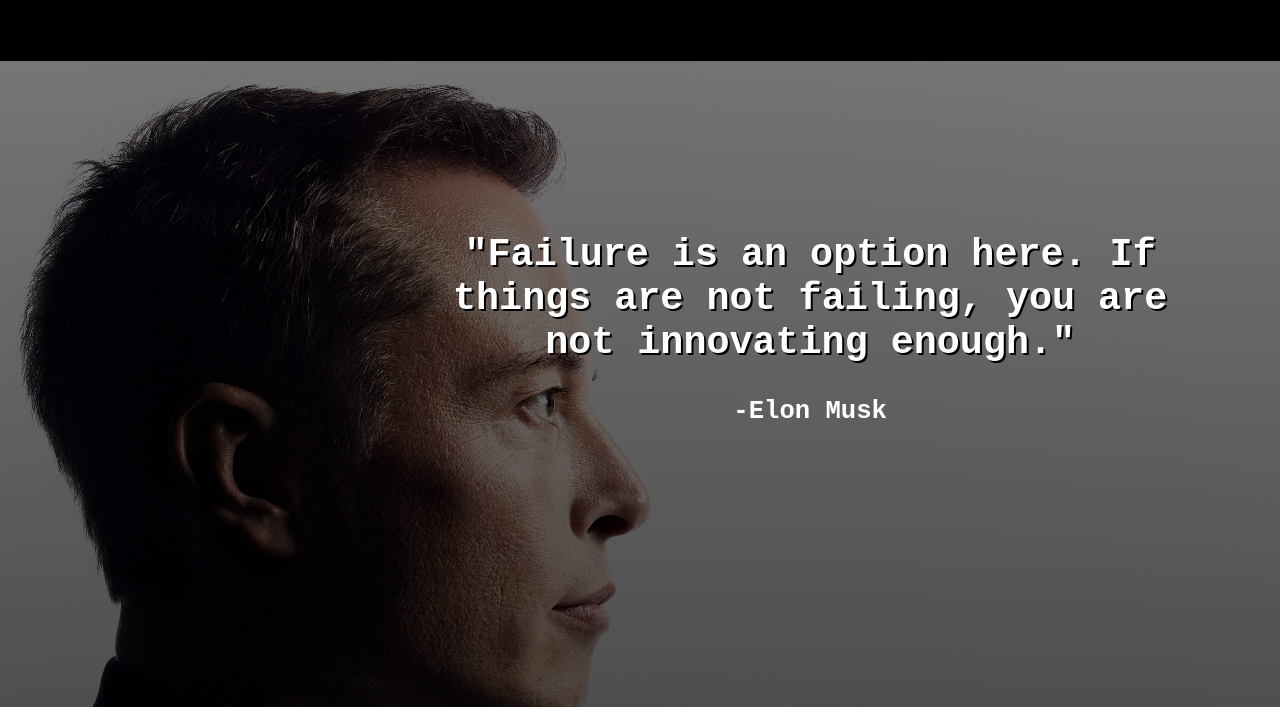
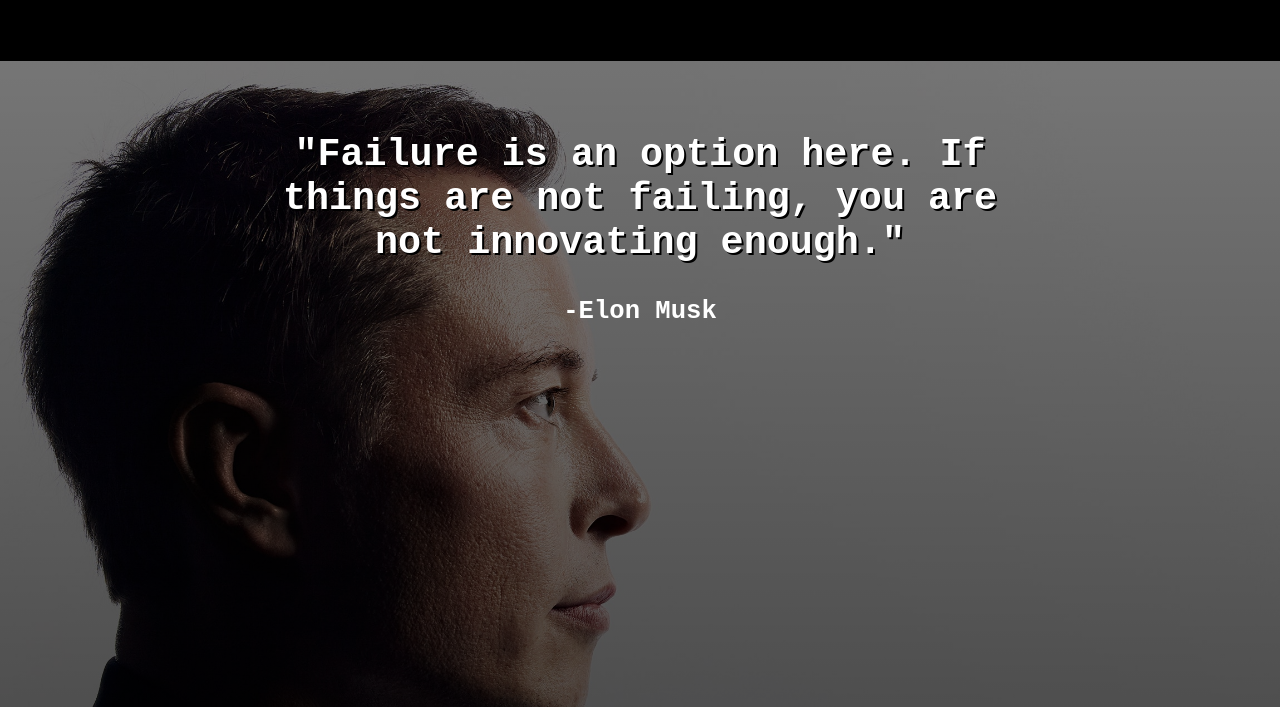
Before and after one commit to apitongcm/Tributepage, a plain HTML site: page index.html in a window 1280 px wide. Shown: the part 1499-2206 px from the top of the page. Drawn offline with nearby package versions, Linux system fonts and the light colour scheme.

Commit message:
center quote

```diff
--- a/main.css
+++ b/main.css
@@ -89,10 +89,7 @@ p{
     width:100vw;
     height:100vh;
     display:flex;
-    justify-content:right;
-    padding-right:100px;
-    padding-top:100px;
-
+    justify-content:center;
 }
 #img-caption1 {
     color:var(--color-20);
```
